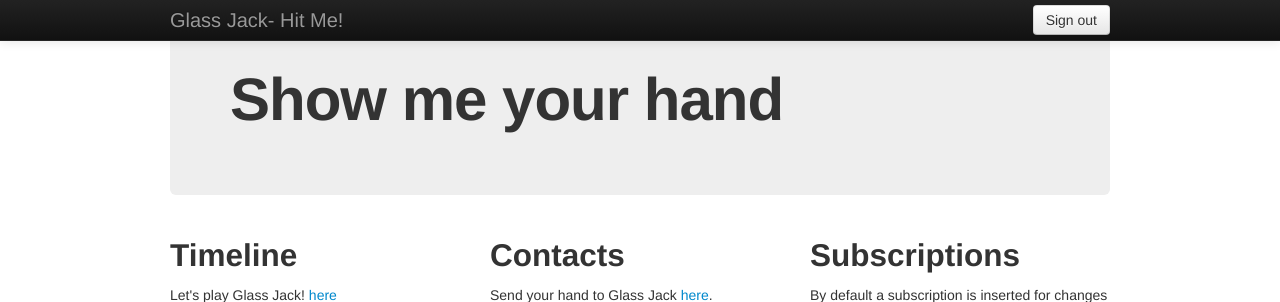
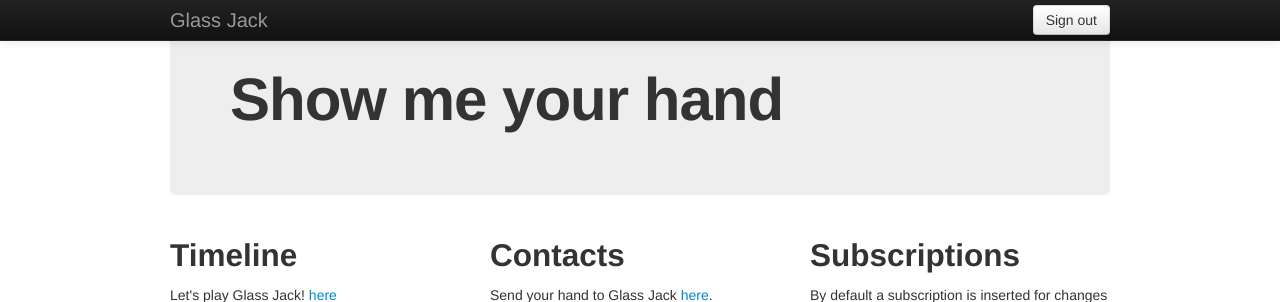
Before and after one commit to uncamy/GlassJack, a Python web app: template templates/index.html in a window 1280 px wide. Shown: the top 302 px of the page. Run offline with Jinja, Linux system fonts and the light colour scheme; the template is opened without the code that fills it, so the values that code supplies are empty; some libraries are stand-ins or nearby versions.

Commit message:
testing deployment

```diff
--- a/templates/index.html
+++ b/templates/index.html
@@ -41,7 +41,7 @@ limitations under the License.
 <div class="navbar navbar-inverse navbar-fixed-top">
   <div class="navbar-inner">
     <div class="container">
-      <a class="brand" href="#">Glass Jack- Hit Me!</a>
+      <a class="brand" href="#">Glass Jack</a>
 
       <div class="nav-collapse collapse">
         <form class="navbar-form pull-right" action="/signout" method="post">
@@ -61,6 +61,25 @@ limitations under the License.
     {% if message %}
     <span class="label label-warning">Message: {{ message }}</span>
     {% endif %}
+
+
+
+
+
+
+
+
+
+
+
+
+
+
+
+
+
+
+
 
     <div style="margin-top: 5px;">
 
```
